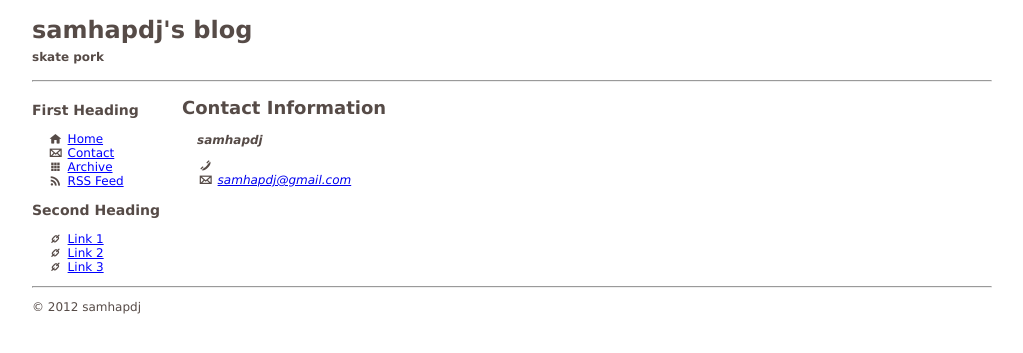
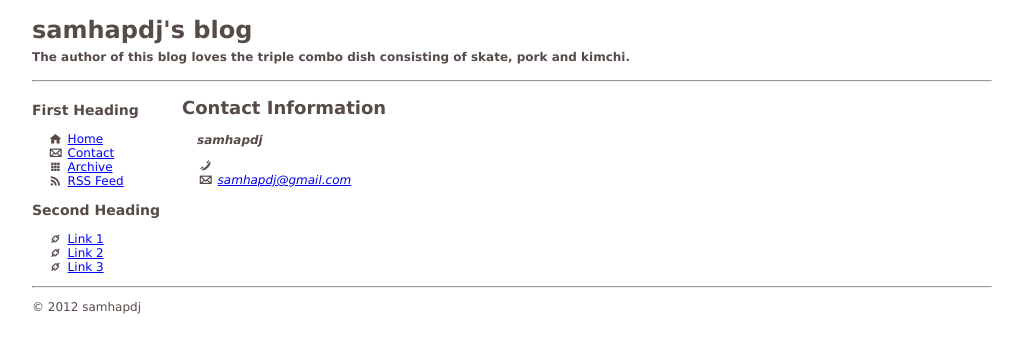
Before and after one commit to samhapdj/samhapdj.github.io, a Jekyll site: the page built from contact.html, in a window 1280 px wide. Shown: the top 353 px of the page, without its empty margins (26-1049 px from the left). Built offline with Jekyll 4.4.1, drawn with Linux system fonts in a browser that asks for light colours; Markdown is read by kramdown in place of the engine named in the settings.

Commit message:
Update _config.yml

```diff
--- a/_config.yml
+++ b/_config.yml
@@ -2,7 +2,7 @@
 name: samhapdj
 
 # Short description (goes below the title; it will also be used in the RSS feed)
-description: skate pork
+description: The author of this blog loves the triple combo dish consisting of skate, pork and kimchi.
 
 # Your name, as you want it to appear underneath each post and in the footer
 author: samhapdj
```
